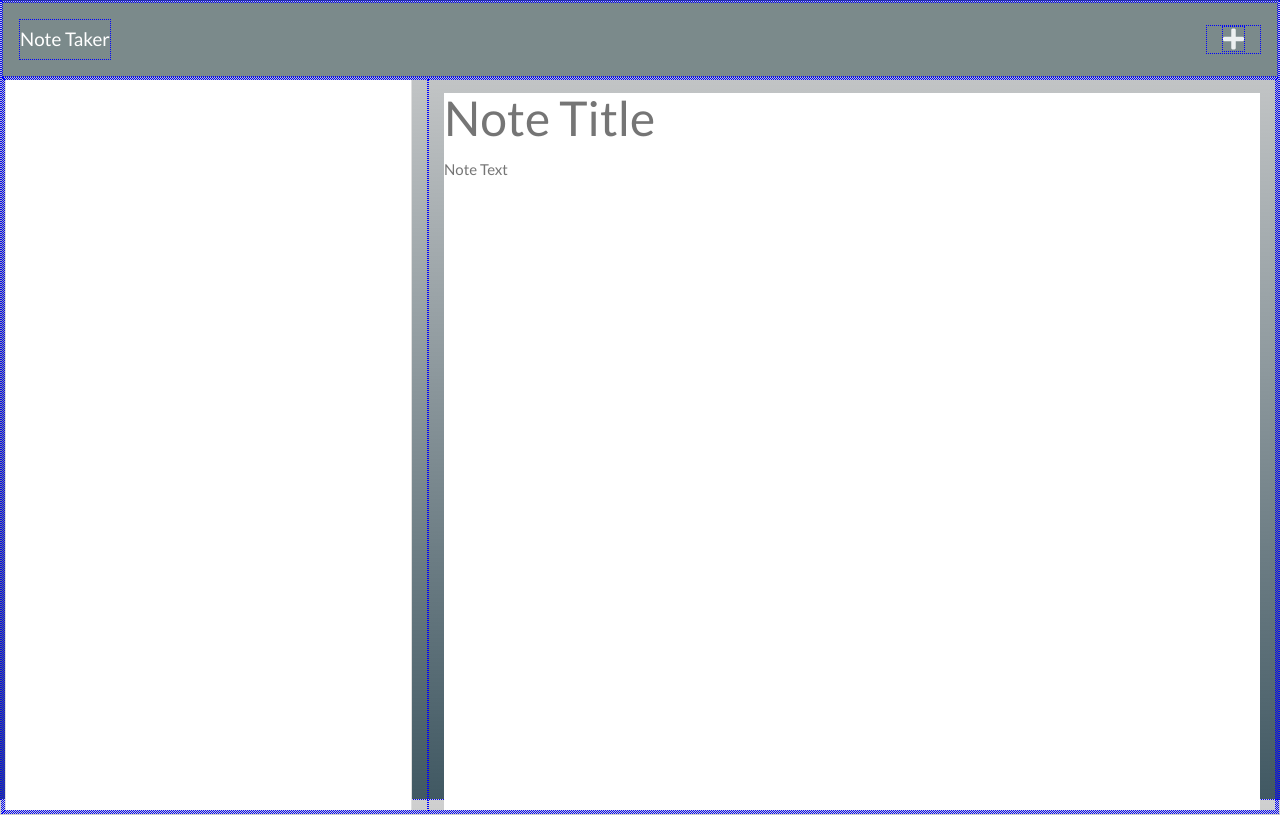
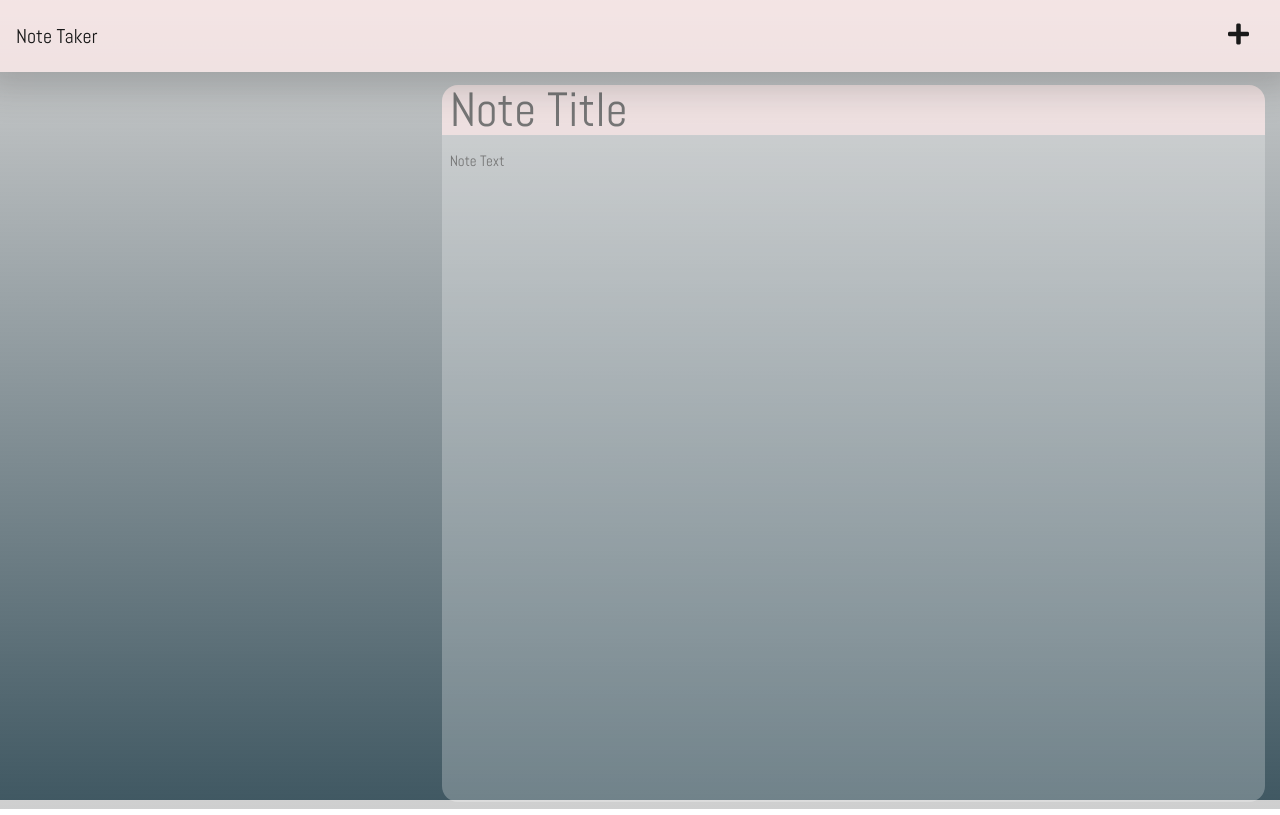
Before and after one commit to escowin/note-taker, a website: page public/notes.html in a window 1280 px wide. Drawn offline with nearby package versions, Linux system fonts and the light colour scheme; no server answers.

Commit message:
styled notes

```diff
--- a/db.json
+++ b/db.json
@@ -5,8 +5,8 @@
       "text": "Test text"
     },
     {
-      "title": "The real test",
-      "text": "testing the block",
+      "title": "test time",
+      "text": "testing textarea",
       "id": "1"
     }
   ]
--- a/public/assets/css/styles.css
+++ b/public/assets/css/styles.css
@@ -1,7 +1,10 @@
 :root {
   --primary: hsl(198, 21%, 32%);
   --secondary: hsla(210, 3%, 13%, 0.213);
+  --light-overlay: hsla(0, 0%, 100%, 0.25);
+  --lighter: hsla(0, 100%, 96%, 0.75);
   --text: rgb(237, 219, 219);
+  --dark-text: rgb(25, 25, 25);
   --link: hsl(0, 44%, 29%);
   --shadow: 0 0 2rem 1rem;
 }
@@ -9,8 +12,13 @@
 * {
   margin: 0;
   padding: 0;
-  border: 1px dotted blue;
+  /* border: 1px dotted blue; */
 }
+
+html {
+  height: 100vh;
+}
+
 
 a {
   text-decoration: none;
@@ -22,13 +30,16 @@ a:active, a:hover {
   color: var(--link);
   text-shadow: 0 0 .5rem var(--link);
 }
+
 body {
   background: linear-gradient(var(--secondary), var(--primary));
+  font-family: 'Abel', sans-serif;
+  display: flex;
+  flex-direction: column;
 }
+
 /* index.html */
 #index {
-  display: flex;
-  flex-direction: column;
   align-items: center;
   justify-content: center;
   height: 100vh;
@@ -36,7 +47,6 @@ body {
   /* background: linear-gradient(var(--secondary), var(--primary)); */
   box-shadow: var(--shadow) var(--secondary) inset;
   font-variant: small-caps;
-  font-family: 'Abel', sans-serif;
 }
 
 #index * {
@@ -78,13 +88,23 @@ body {
 /* notes.html */
 
 /* continue working on custom styles, less bootstrap */
-html {
+
+textarea {
+  background: var(--light-overlay);
+}
+
+#notes-body {
   height: 100%;
 }
 
-
-#notes-body {
-  height: 100%;
+#header {
+  background-color: var(--lighter);
+  color: var(--dark-text);
+  position: sticky;
+  position: -webkit-sticky;
+  top: 0;
+  z-index: 9999;
+  box-shadow: var(--shadow) var(--secondary);
 }
 
 .save-note {
@@ -98,11 +118,24 @@ html {
   cursor: pointer;
 }
 
+/* - left */
+.card {
+  background-color: transparent;
+  border: none;
+}
+
+.list-group-item {
+  background-color: rgba(255, 255, 255, 0.25);
+  border-radius: .25rem;
+  margin: 1vh 0;
+}
+
 .note-textarea,
 .note-title {
-  color: #000000;
+  color: var(--dark-text);
   width: 100%;
   outline: none;
+  padding: 1rem .5rem;
   border: none;
 }
 
@@ -110,12 +143,19 @@ html {
   resize: none;
   height: calc(100% - 63px);
   padding-top: 15px;
+  border-radius: 0 0 1rem 1rem;
 }
 
 .note-title {
   height: 50px;
   margin-top: 13px;
   font-size: 3rem;
+  border-radius: 1rem 1rem 0 0 ;
+}
+
+.note-title,
+.list-group-item {
+  background: var(--lighter);
 }
 
 .note-title:read-only,
@@ -158,81 +198,9 @@ html {
   padding: 20px;
   cursor: pointer;
 }
-/* html,
-body {
-  height: 100%;
-  margin: 0;
-  padding: 0;
+
+/* typography */
+.navbar-dark .navbar-brand {
+  color: var(--dark-text);
+  font-size: 1.25rem;
 }
-
-.save-note {
-  display: none;
-}
-
-.icons i {
-  margin-left: 15px;
-  margin-right: 15px;
-  font-size: 1.5rem;
-  cursor: pointer;
-}
-
-.note-textarea,
-.note-title {
-  color: #000000;
-  width: 100%;
-  outline: none;
-  border: none;
-}
-
-.note-textarea {
-  resize: none;
-  height: calc(100% - 63px);
-  padding-top: 15px;
-}
-
-.note-title {
-  height: 50px;
-  margin-top: 13px;
-  font-size: 3rem;
-}
-
-.note-title:read-only,
-.note-textarea:read-only {
-  color: #757575;
-}
-
-.list-container .card {
-  height: calc(100vh - 70px);
-  border-bottom: none;
-  border-bottom-right-radius: 0;
-  border-bottom-left-radius: 0;
-}
-
-.list-container {
-  padding-left: 0;
-}
-
-.list-container .list-group,
-.list-container .list-group-item:first-child,
-.list-container .card {
-  border-top: none;
-  border-top-right-radius: 0;
-  border-top-left-radius: 0;
-}
-
-.list-item-title {
-  display: inline-block;
-  width: 75%;
-}
-
-.list-container i {
-  font-size: 1.1rem;
-  cursor: pointer;
-}
-
-.list-container .list-group-item {
-  border-left: none;
-  border-right: none;
-  padding: 20px;
-  cursor: pointer;
-} */
--- a/public/notes.html
+++ b/public/notes.html
@@ -20,21 +20,21 @@
   </head>
 
   <body>
-    <nav class="navbar navbar-dark bg-dark">
+    <nav class="navbar navbar-dark" id="header">
       <a class="navbar-brand" href="/">Note Taker </a>
       <div class="icons">
-        <i class="fas fa-save text-light save-note"></i>
-        <i class="fas fa-plus text-light new-note"></i>
+        <i class="fas fa-save save-note"></i>
+        <i class="fas fa-plus new-note"></i>
       </div>
     </nav>
-    <div class="container-fluid">
+    <main class="container-fluid">
       <div class="row">
-        <div class="col-4 list-container">
+        <section class="col-4 list-container">
           <div class="card">
             <ul class="list-group"></ul>
           </div>
-        </div>
-        <div class="col-8">
+        </section>
+        <section class="col-8">
           <input
             class="note-title"
             placeholder="Note Title"
@@ -42,9 +42,9 @@
             type="text"
           />
           <textarea class="note-textarea" placeholder="Note Text"></textarea>
-        </div>
+        </section>
       </div>
-    </div>
+    </main>
     <script src="/assets/js/index.js"></script>
   </body>
 </html>
```
